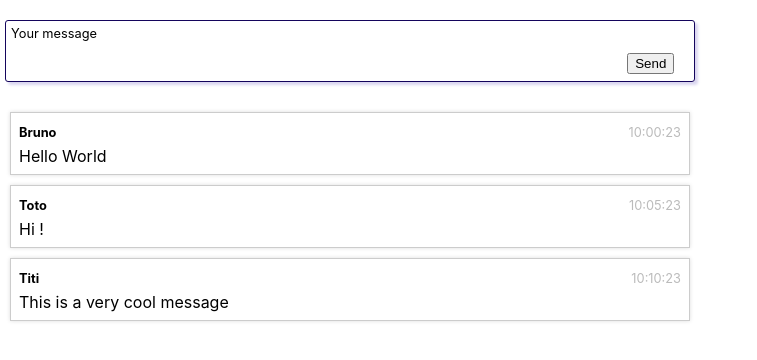
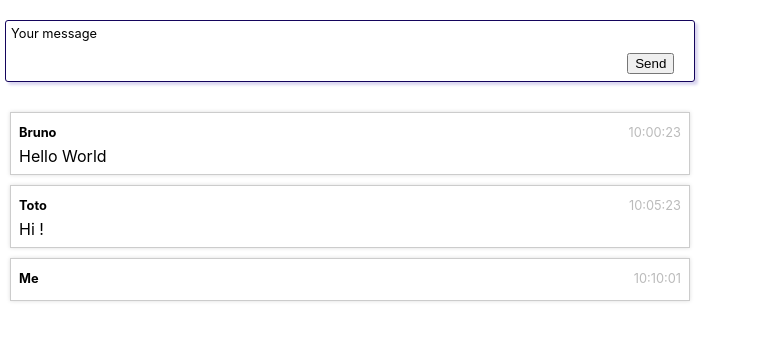
Before and after one commit to brunomartinez-lmi/demo-react, a React (Create React App) app: page / in a window 1280 px wide. Shown: the top 360 px of the page, without its empty margins (0-757 px from the left). Built offline with nearby package versions, Linux system fonts and the light colour scheme.

Commit message:
Send one message

```diff
--- a/src/App.js
+++ b/src/App.js
@@ -1,20 +1,30 @@
-import React from 'react';
+import React, {useState} from 'react';
 import './App.css';
 import Message from './components/Message/Message'
 import WriteControl from './components/WriteControl/WriteControl'
 
 const App = () => {
 
-  const sendHandler = (message) => {
-    alert(message)
+  const [message, setMessage] = useState({author: "Me", time: "10:10:01", text: ""})
+
+  const sendHandler = (text) => {
+    const today = new Date();
+    const time = today.getHours() + ":" + today.getMinutes() + ":" + today.getSeconds();
+
+    setMessage({
+      author: "Me",
+      time: time,
+      text: text
+    })
   }
 
   return (
+
     <div className="App">
       <WriteControl send={sendHandler} />
       <Message author="Bruno" time="10:00:23">Hello World</Message>
       <Message author="Toto" time="10:05:23">Hi !</Message>
-      <Message author="Titi" time="10:10:23">This is a very cool message</Message>
+      <Message author={message.author} time={message.time}>{message.text}</Message>
     </div>
   );
 }
```
